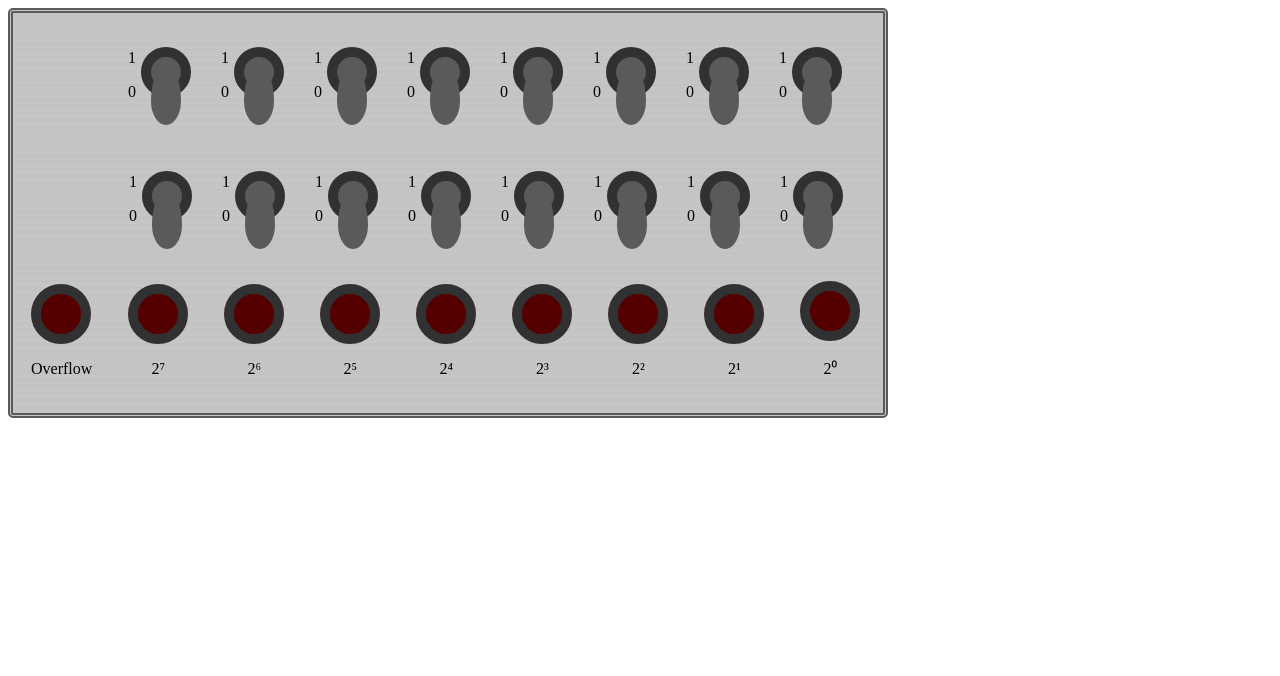
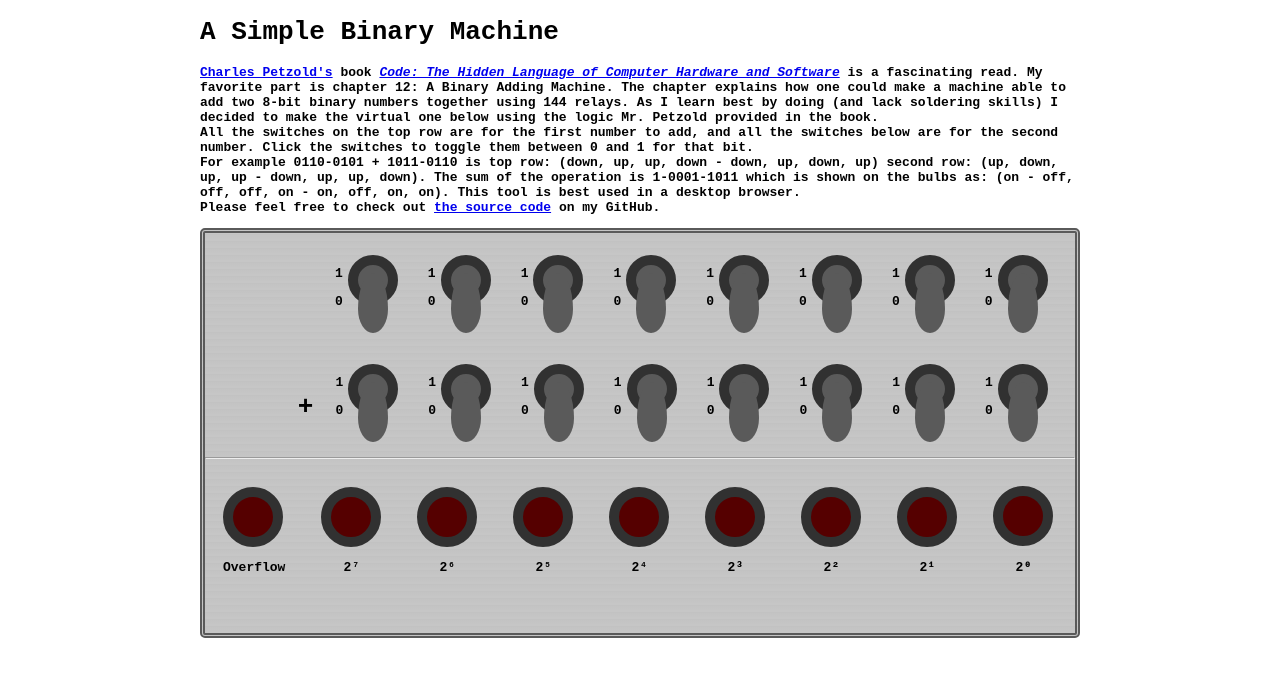
Before and after one commit to Marms314/binary-machine, an Angular app: page / in a window 1280 px wide. Shown: the top 676 px of the page. Built offline with nearby package versions, Linux system fonts and the light colour scheme.

Commit message:
completed about and helped machine face style

```diff
--- a/src/app/about/about.component.html
+++ b/src/app/about/about.component.html
@@ -1 +1,9 @@
-<p>about works!</p>
+<h1>A Simple Binary Machine</h1>
+<p><a href="http://charlespetzold.com/">Charles Petzold's</a> book <a href="https://www.microsoftpressstore.com/store/code-the-hidden-language-of-computer-hardware-and-software-9780735611313"><cite>Code: The Hidden Language of Computer Hardware and Software</cite></a> is a fascinating read. My favorite part is chapter 12: A Binary Adding Machine.
+    The chapter explains how one could make a machine able to add two 8-bit binary numbers together using 144 relays.
+    As I learn best by doing (and lack soldering skills) I decided to make the virtual one below using the logic Mr. Petzold provided in the book. <br>
+    All the switches on the top row are for the first number to add, and all the switches below are for the second number. Click the switches to toggle them between 0 and 1 for that bit. <br>
+    For example 0110-0101 + 1011-0110 is top row: (down, up, up, down - down, up, down, up) second row: (up, down, up, up - down, up, up, down).
+    The sum of the operation is 1-0001-1011 which is shown on the bulbs as: (on - off, off, off, on - on, off, on, on). This tool is best used in a desktop browser.<br>
+    Please feel free to check out <a href="https://github.com/Marms314/binary-machine">the source code</a> on my GitHub.
+</p>
--- a/src/app/about/about.component.ts
+++ b/src/app/about/about.component.ts
@@ -1,7 +1,7 @@
 import { Component, OnInit } from '@angular/core';
 
 @Component({
-  selector: 'app-about',
+  selector: 'about',
   templateUrl: './about.component.html',
   styleUrls: ['./about.component.css']
 })
--- a/src/app/app.component.css
+++ b/src/app/app.component.css
@@ -0,0 +1,6 @@
+.container {
+    width: 880px;
+    margin: auto;
+    font-family: monospace;
+    font-weight: 800;
+}
--- a/src/app/app.component.html
+++ b/src/app/app.component.html
@@ -1 +1,6 @@
-<machine></machine>
+<div class="outer-container">
+    <div class="container">
+        <about></about>
+        <machine></machine>
+    </div>
+</div>
--- a/src/app/machine/machine.component.css
+++ b/src/app/machine/machine.component.css
@@ -16,7 +16,7 @@
 .number1 {
     padding: 0;
     margin: 0;
-    margin-left: 100px;
+    margin-left: 115px; /* Will be returned to 100px when substraction added */
 }
 
 .number2 {
--- a/src/app/machine/machine.component.html
+++ b/src/app/machine/machine.component.html
@@ -95,6 +95,9 @@
         </div>
     </div>
 
+    <!-- Will be removed when subtraction added. don't forget to change number1 class margin left back to 100px -->
+    <p style="font-size: xx-large; display:inline-block; margin: 0;">+</p>
+
     <!-- Switches for the second number. IDs are 2 digit numbers like 23.
         First digit indicates the number the switch is for, the second indicates which power of 2 the switch represents-->
     <div class="number2">
@@ -179,6 +182,8 @@
         </div>
      </div>
 
+     <hr>
+
      <!-- Overflow Bulb-->
     <div class="bulb-back">
         <div id="ou" class="bulb"></div>
--- a/src/app/machine/machine.component.ts
+++ b/src/app/machine/machine.component.ts
@@ -30,7 +30,7 @@ export class MachineComponent implements OnInit {
     }
   }
 
-  //Finds the sum of all places for the two numbers added together. Turns on the overflow bulb if the sum is above 1111_1111
+  //Finds the sum of all places for the two numbers added together. Turns on the overflow bulb if the sum is above 1111-1111
   findAllPlacesOfSum(): void {
     let carry: boolean = false;
     for (let i: number = 0; i < 8; i++) {
```
